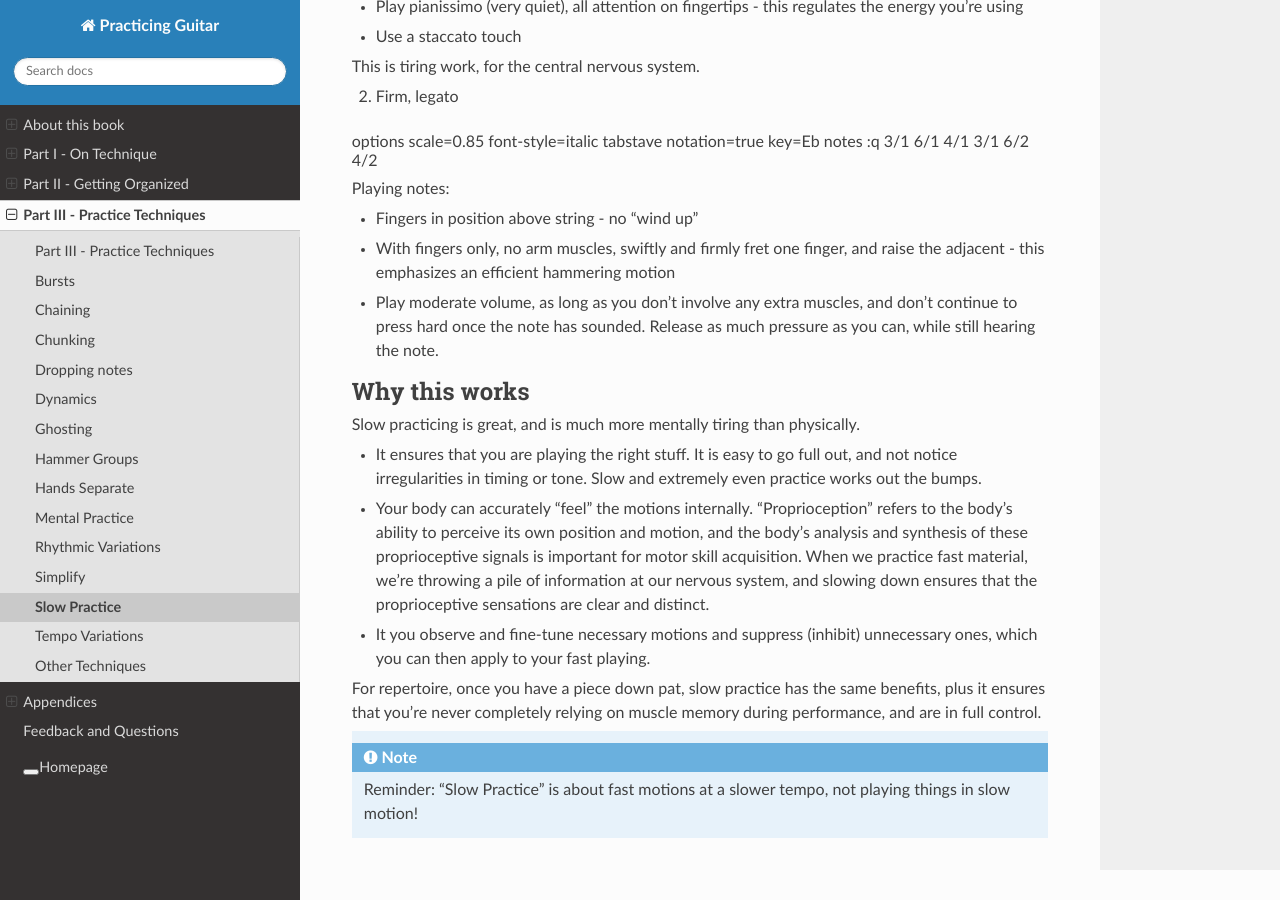
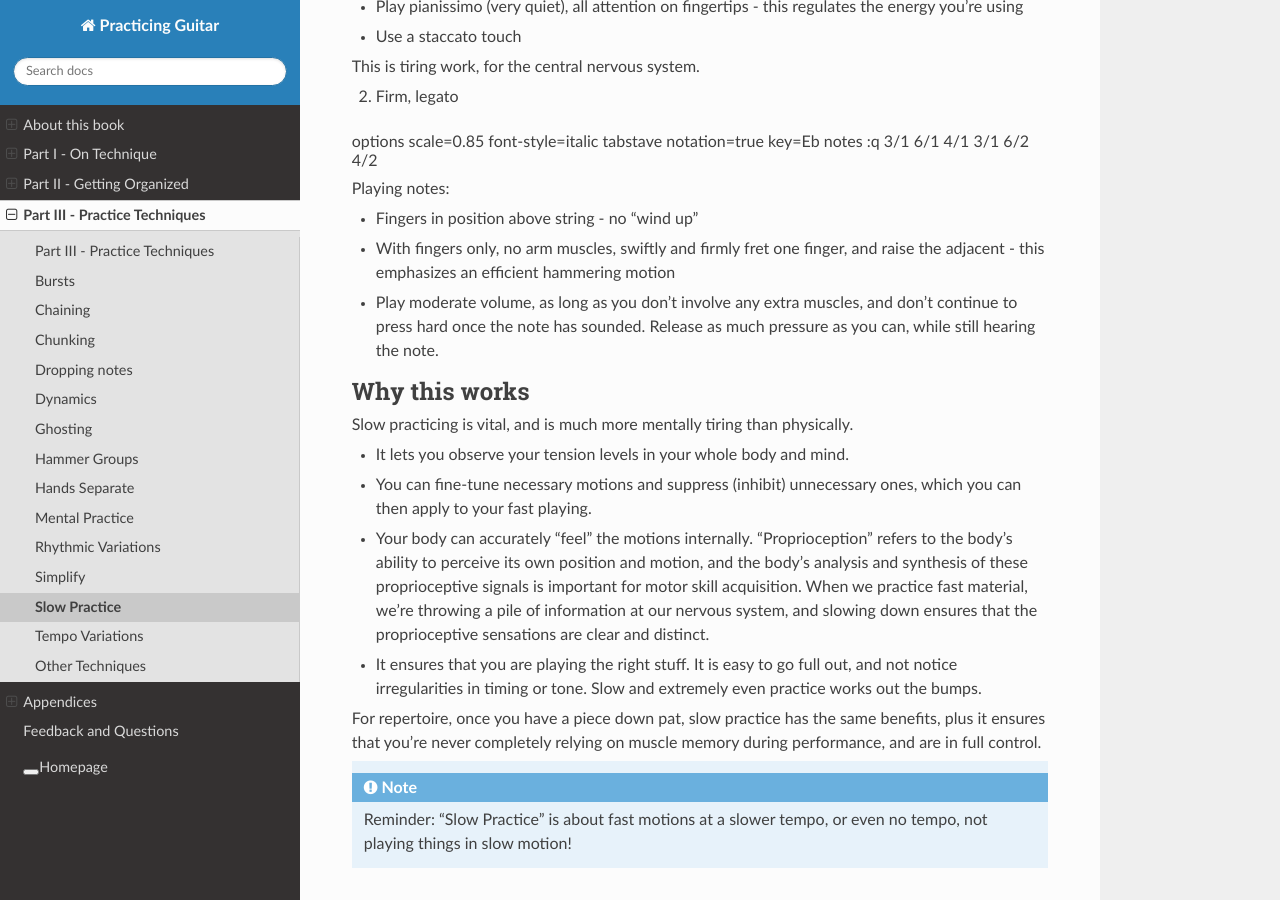
Before and after one commit to jzohrab/practicing-guitar, a Sphinx documentation site: the page built from docs/part-3-techniques/slow-practice.rst, in a window 1280 px wide and 900 px high, scrolled down 1042 px. Built offline with Sphinx 7.4.7 and the Read the Docs theme 2.0.0, drawn with Linux system fonts in a browser that asks for light colours; a script that is not in the unit is left out; some of the changed text lies outside the part shown.

Commit message:
Slow practice.

```diff
--- a/docs/part-3-techniques/slow-practice.rst
+++ b/docs/part-3-techniques/slow-practice.rst
@@ -6,9 +6,9 @@
 
    Practice at a slow tempo -- but not in slow motion -- to complement your fast practice.
 
-First, an important definition: "Slow Practice" does *not* mean playing things in slow motion. Your motions should still be energetic, sharp and swift, but they should be clearly separated from each other.  That's key!
+First, an important definition: "Slow Practice" does *not* mean playing things in slow motion. Your motions should still be energetic, sharp and swift, but they should be clearly separated from each other, with as much time between them as needed to stay completely relaxed and alert.  That's key!
 
-Slow and fast practice are both necessary for technique and repertoire, and complement each other.  You learn how to play fast by playing fast (see :ref:`start_slow_fails`), but once you have some speed and smoothness, slowing down is important:
+Slow and fast practice are both necessary for technique and repertoire, and complement each other.  You learn how to play fast by playing fast (see :ref:`start_slow_fails`), but once you have some speed and smoothness, slowing down is vital.
 
 For example, take the following opening of the :ref:`kreutzer_etude_no_5`:
 
@@ -71,12 +71,13 @@
 Why this works
 ^^^^^^^^^^^^^^
 
-Slow practicing is great, and is much more mentally tiring than physically.
+Slow practicing is vital, and is much more mentally tiring than physically.
 
+* It lets you observe your tension levels in your whole body and mind.
+* You can fine-tune necessary motions and suppress (inhibit) unnecessary ones, which you can then apply to your fast playing.
+* Your body can accurately "feel" the motions internally.  "Proprioception" refers to the body's ability to perceive its own position and motion, and the body's analysis and synthesis of these proprioceptive signals is important for motor skill acquisition.  When we practice fast material, we're throwing a pile of information at our nervous system, and slowing down ensures that the proprioceptive sensations are clear and distinct.
 * It ensures that you are playing the right stuff. It is easy to go full out, and not notice irregularities in timing or tone. Slow and extremely even practice works out the bumps.
-* Your body can accurately "feel" the motions internally.  "Proprioception" refers to the body's ability to perceive its own position and motion, and the body's analysis and synthesis of these proprioceptive signals is important for motor skill acquisition.  When we practice fast material, we're throwing a pile of information at our nervous system, and slowing down ensures that the proprioceptive sensations are clear and distinct.
-* It you observe and fine-tune necessary motions and suppress (inhibit) unnecessary ones, which you can then apply to your fast playing.
 
 For repertoire, once you have a piece down pat, slow practice has the same benefits, plus it ensures that you're never completely relying on muscle memory during performance, and are in full control.
 
-.. note:: Reminder: "Slow Practice" is about fast motions at a slower tempo, not playing things in slow motion!
+.. note:: Reminder: "Slow Practice" is about fast motions at a slower tempo, or even no tempo, not playing things in slow motion!
```
